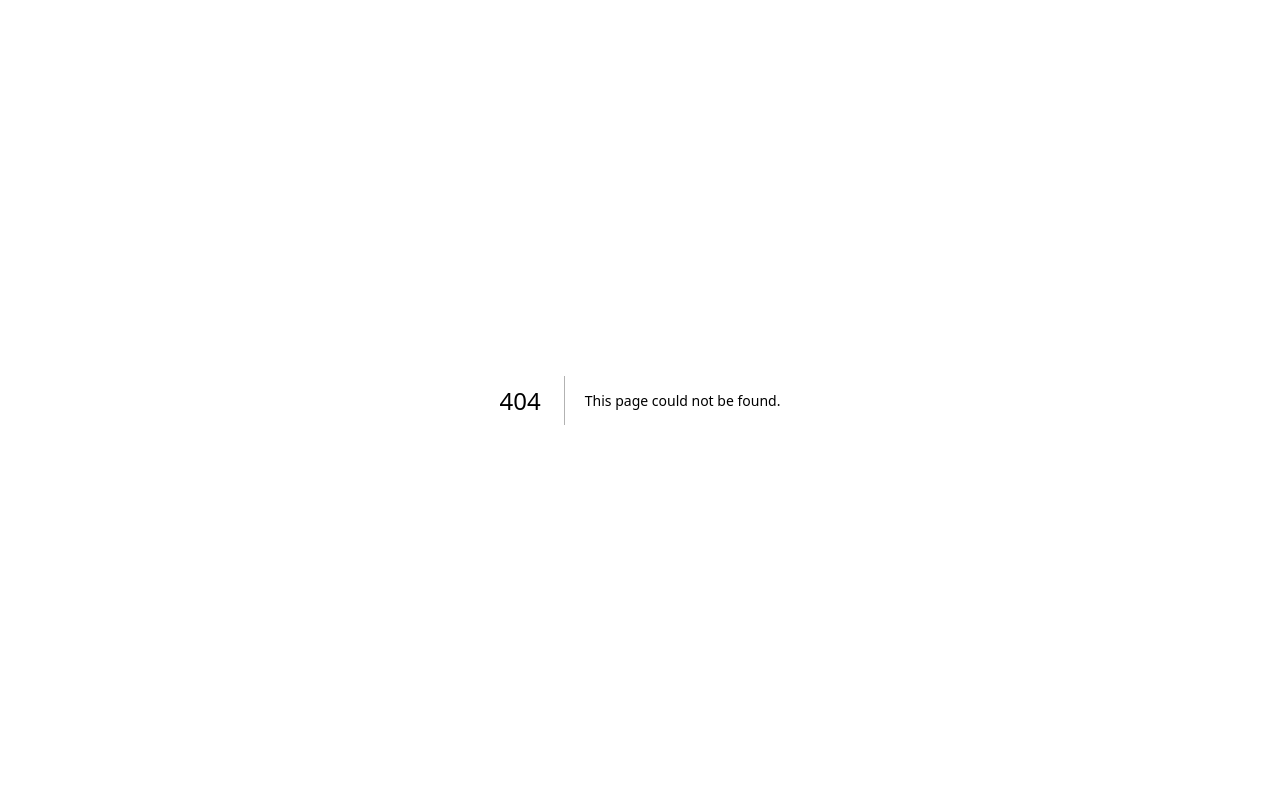
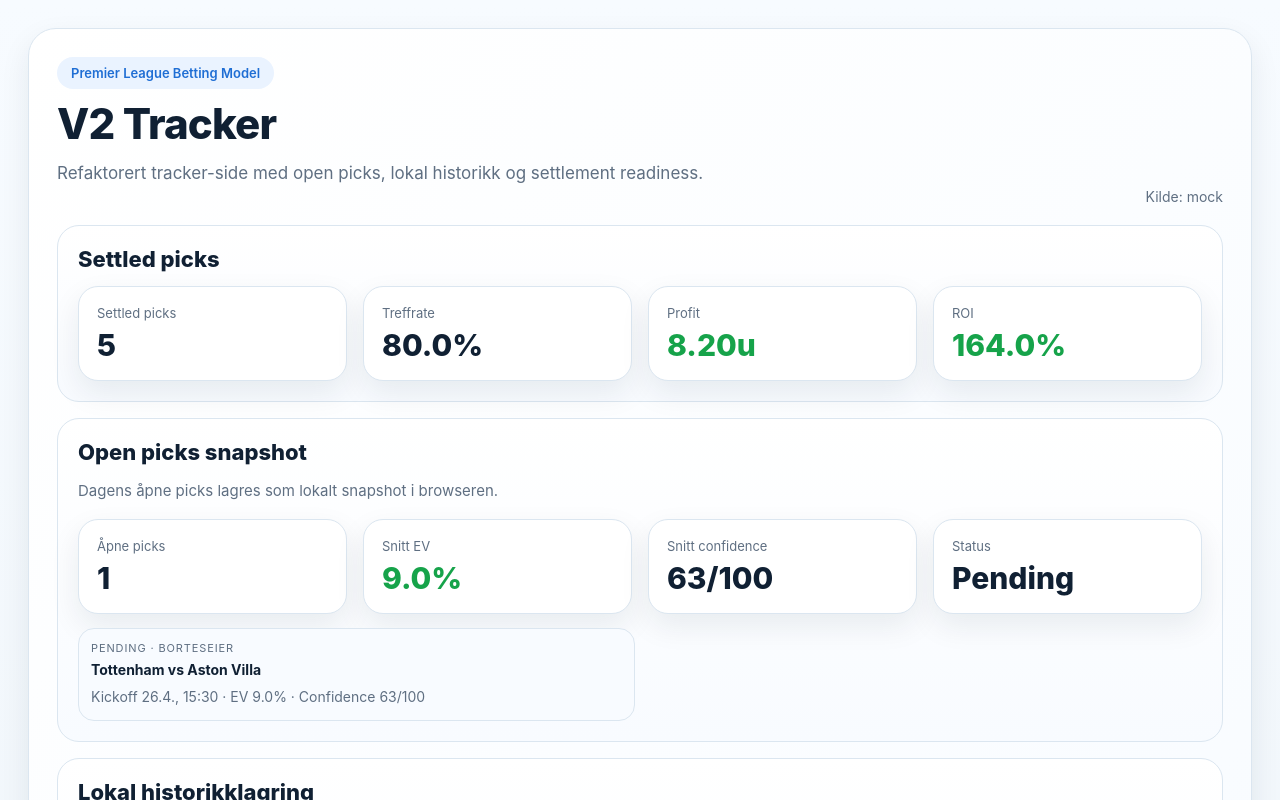
Before and after one commit to hakonnilsen157-commits/PL-betting-model, a Next.js app in the folder pl-vercel-v1/: page /v2-tracker in a window 1280 px wide. Before the commit this address had no page. Shown: the top 800 px of the page. Built offline with nearby package versions, Linux system fonts and the light colour scheme.

Commit message:
Add V2 tracker route

```diff
--- /dev/null
+++ b/pl-vercel-v1/app/v2-tracker/page.tsx
@@ -0,0 +1,9 @@
+import V2TrackerPanel from '@/components/V2TrackerPanel';
+
+export default function V2TrackerPage() {
+  return (
+    <main className="dashboard-shell">
+      <V2TrackerPanel />
+    </main>
+  );
+}
```
